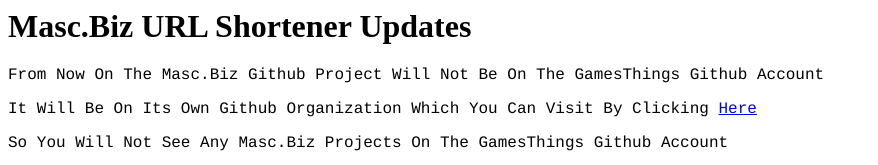
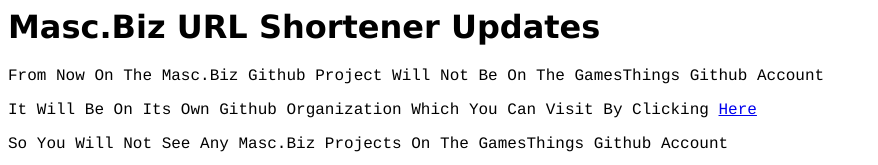
Before and after one commit to gamesthings/mascbizupdates, a plain HTML site: page index.html in a window 1280 px wide. Shown: the top 165 px of the page, without its empty margins (0-878 px from the left). Drawn offline with Linux system fonts and the light colour scheme.

Commit message:
Update index.html

```diff
--- a/index.html
+++ b/index.html
@@ -1,6 +1,6 @@
 <link rel="shortcut icon" type="image/x-icon" href="MascBiz.ico">
     <title>Masc.Biz URL Shortener Updates</title>
-<h1>Masc.Biz URL Shortener Updates</h1>
+<h1 style="font-family:verdana;">Masc.Biz URL Shortener Updates</h1>
 <p style="font-family:courier;">From Now On The Masc.Biz Github Project Will Not Be On The GamesThings Github Account</p>
 <p style="font-family:courier;">It Will Be On Its Own Github Organization Which You Can Visit By Clicking <a href="https://github.masc.biz" target="_blank">Here</a></p>
 <p style="font-family:courier;">So You Will Not See Any Masc.Biz Projects On The GamesThings Github Account</p>
```
